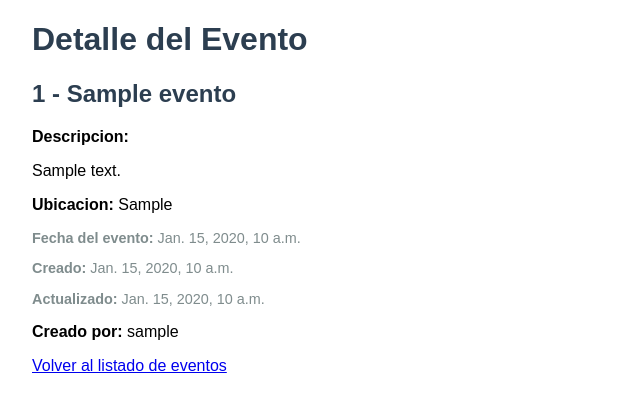
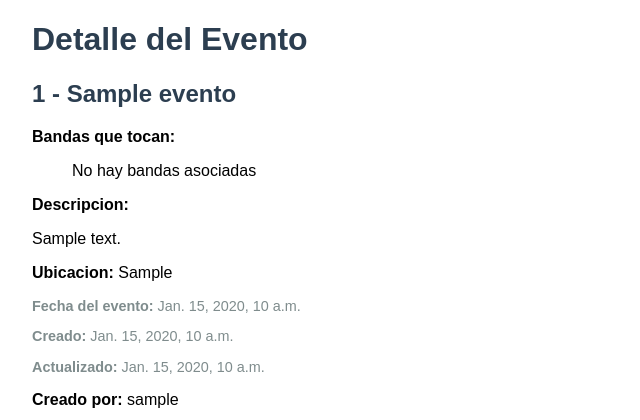
Before and after one commit to ejnicdia/Proyecto-IT, a Django app: page /catalogoMusicos/eventos/1/ in a window 1280 px wide. Shown: the part 50-470 px from the top of the page, without its empty margins (0-640 px from the left). Run offline with Django 5.2, Linux system fonts and the light colour scheme; tables that the repository leaves empty hold one stand-in row (values such as "Sample post").

Commit message:
Añadidas bandas de un evento en la descripcion del evento

```diff
--- a/proyectoGrupo3/catalogoMusicos/templates/catalogoMusicos/eventos/detalle.html
+++ b/proyectoGrupo3/catalogoMusicos/templates/catalogoMusicos/eventos/detalle.html
@@ -5,6 +5,17 @@
 {% block contenido %}
     <h1>Detalle del Evento</h1>
     <h2>{{ evento.id }} - {{ evento.titulo }}</h2>
+    <p><strong>Bandas que tocan:</strong>
+    <ul>
+        {% for banda in bandas %}
+            <li>
+                <a href="{% url 'catalogoMusicos:detalle_banda' banda.id %}"> {{ banda.nombre }}</a>
+            </li>
+        {%empty%}
+            <span>No hay bandas asociadas</span>
+        {% endfor %}
+    </ul>
+    </p>
     <p><strong>Descripcion:</strong> {{ evento.descripcion|linebreaks }}</p>
     <p><strong>Ubicacion:</strong> {{ evento.ubicacion }}</p>
     <p class="fecha"><strong>Fecha del evento:</strong> {{ evento.fecha_evento }}</p>
--- a/proyectoGrupo3/catalogoMusicos/views.py
+++ b/proyectoGrupo3/catalogoMusicos/views.py
@@ -61,9 +61,10 @@ def detalle_reporte(request, id):
 
 def detalle_evento(request, id):
     evento = get_object_or_404(Evento, id=id)
+    bandas = evento.banda_set.all()
     return render(request,
         'catalogoMusicos/eventos/detalle.html',
-        {'evento': evento})
+        {'evento': evento, 'bandas': bandas})
 
 @login_required
 @require_POST
```
